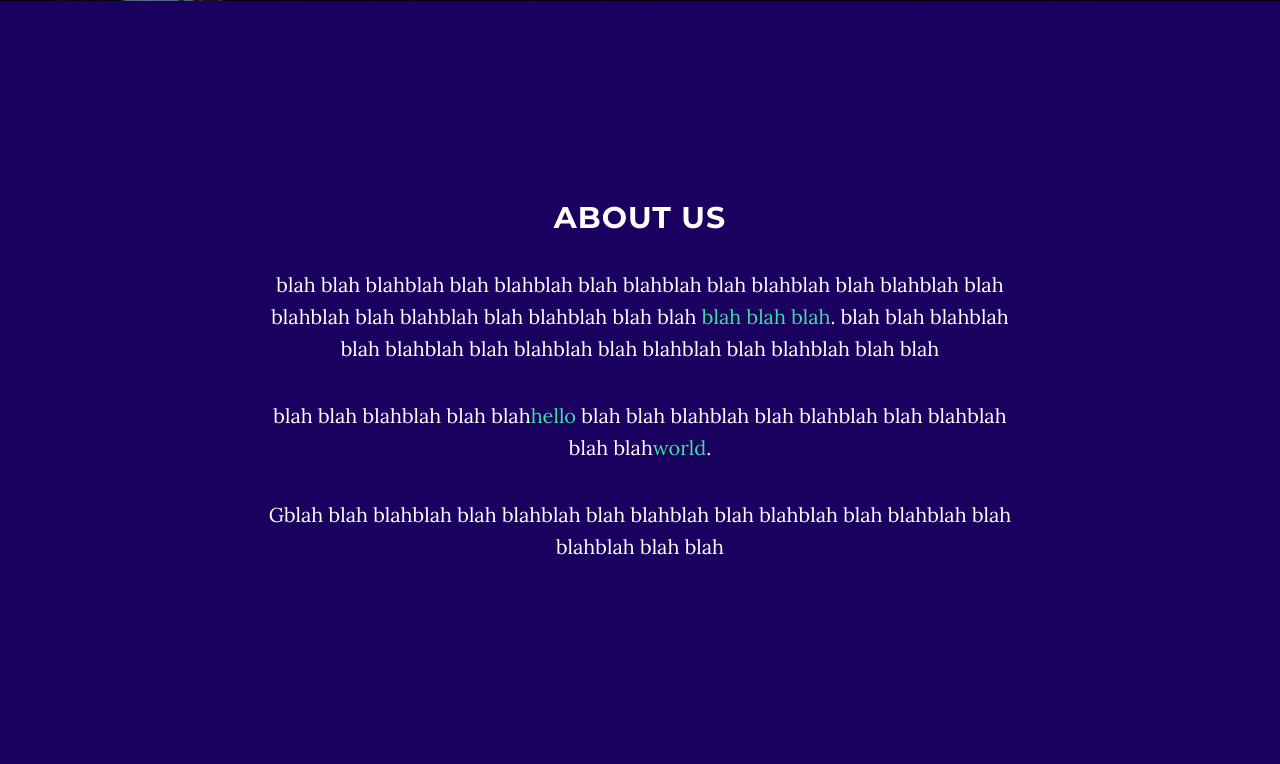
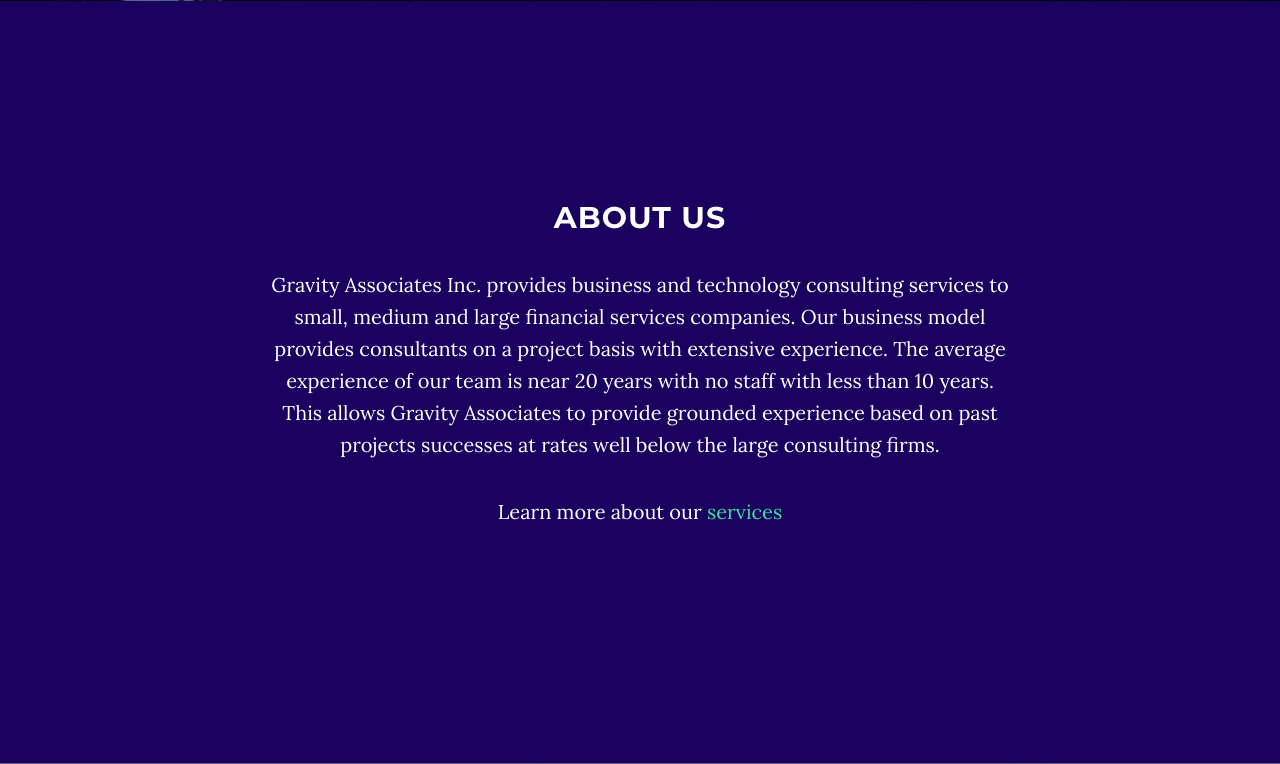
Before and after one commit to ryankell05/Gravity, a Flask app: page / in a window 1280 px wide. Shown: the part 799-1563 px from the top of the page. Run offline with Flask 2, Linux system fonts and the light colour scheme; some libraries are stand-ins or nearby versions.

Commit message:
Updated About

```diff
--- a/templates/index.html
+++ b/templates/index.html
@@ -91,9 +91,8 @@
         <div class="row">
             <div class="col-lg-8 col-lg-offset-2">
                 <h2>About Us</h2>
-                <p>blah blah blahblah blah blahblah blah blahblah blah blahblah blah blahblah blah blahblah blah blahblah blah blahblah blah blah <a href="https://chicago.cubs.mlb.com/index.jsp?c_id=chc">blah blah blah</a>. blah blah blahblah blah blahblah blah blahblah blah blahblah blah blahblah blah blah</p>
-                <p>blah blah blahblah blah blah<a href="http://gratisography.com/">hello</a> blah blah blahblah blah blahblah blah blahblah blah blah<a href="http://snazzymaps.com/">world</a>.</p>
-                <p>Gblah blah blahblah blah blahblah blah blahblah blah blahblah blah blahblah blah blahblah blah blah</p>
+                <p>Gravity Associates Inc. provides business and technology consulting services to small, medium and large financial services companies.  Our business model provides consultants on a project basis with extensive experience.   The average experience of our team is near 20 years with no staff with less than 10 years.  This allows Gravity Associates to provide grounded experience based on past projects successes at rates well below the large consulting firms.</p>
+                <p>Learn more about our <a href = "#">services</a></p>
             </div>
         </div>
     </section>
```
